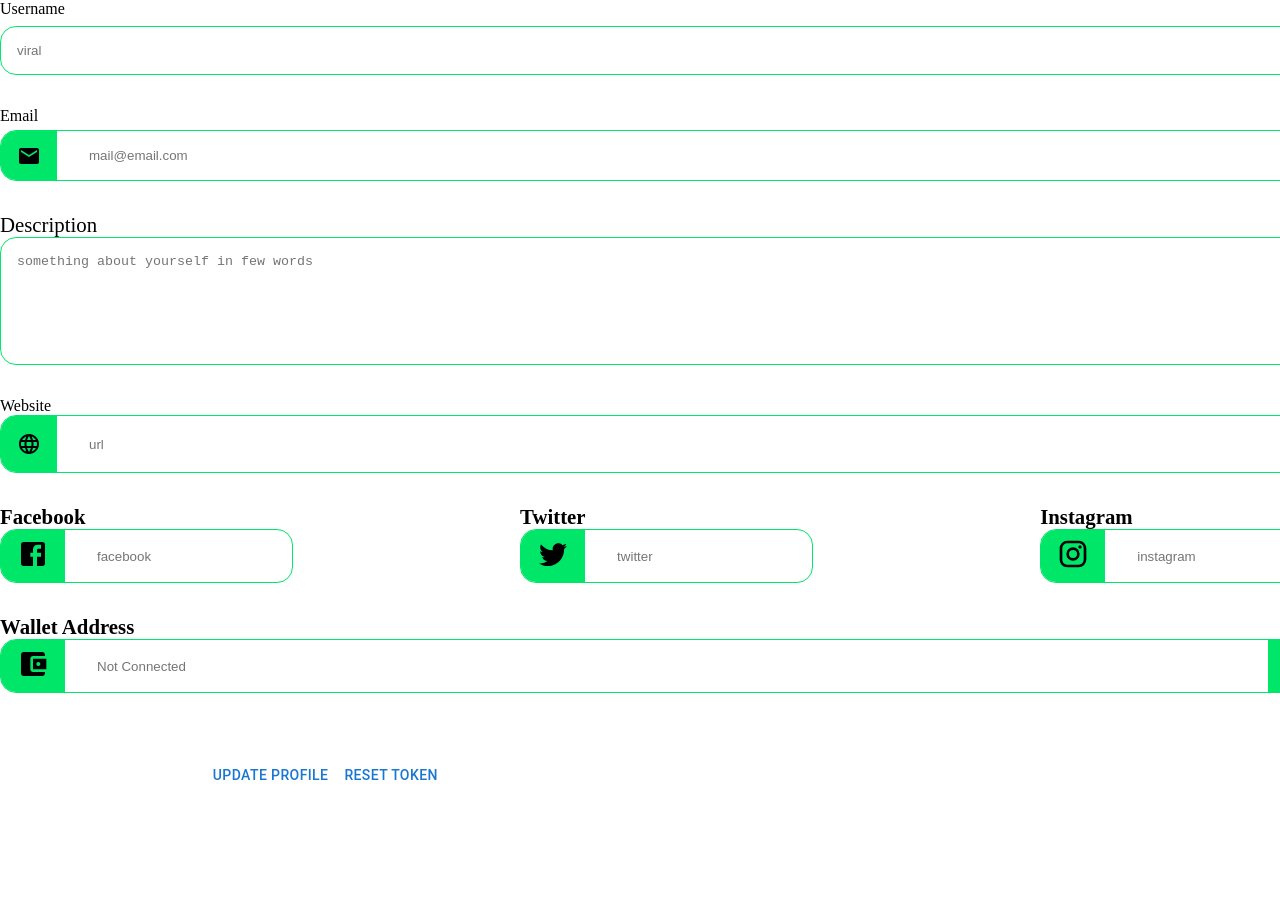
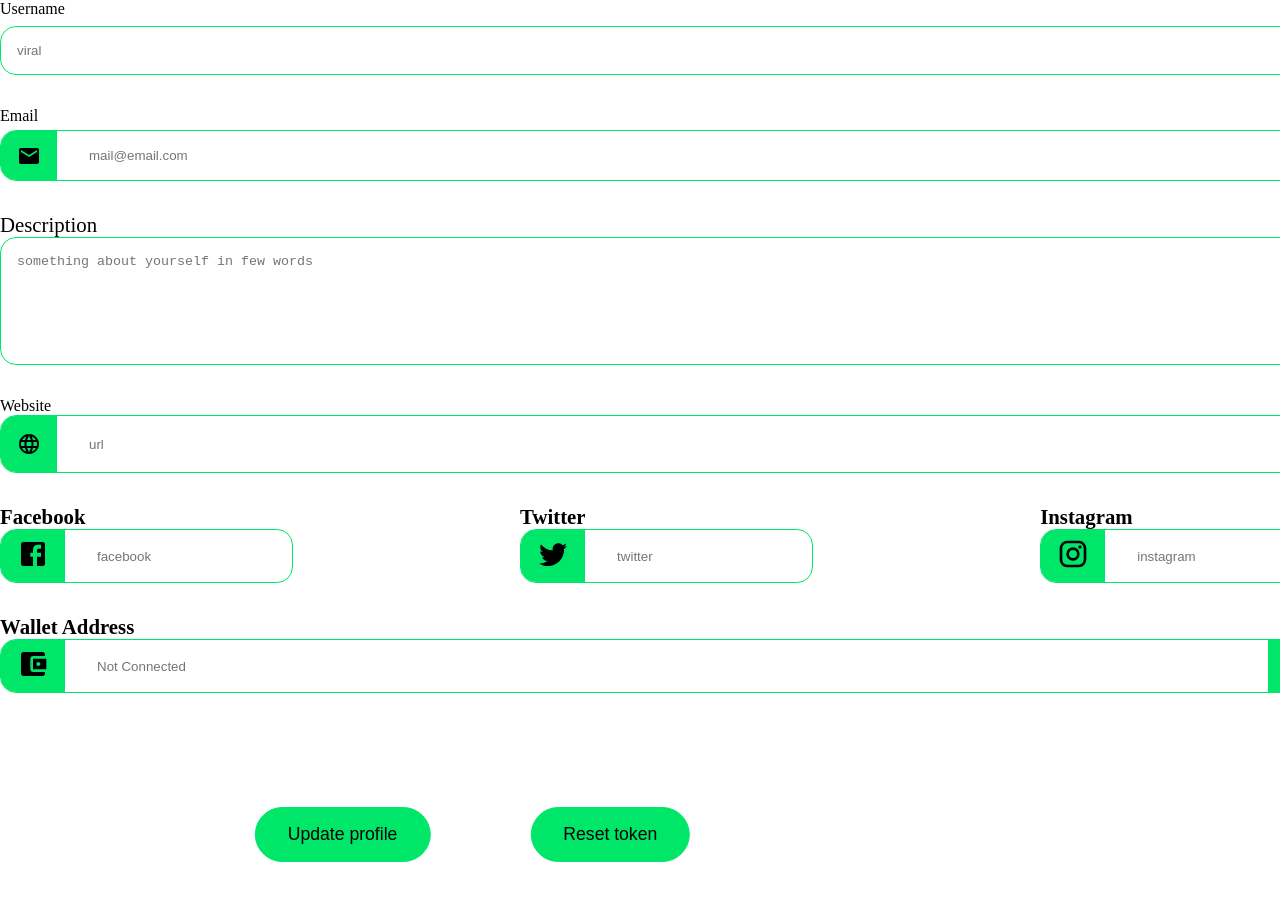
Before and after one commit to Dapper-D/quilt-main-chat, a Next.js app: page /Form in a window 1280 px wide. Shown: the top 900 px of the page. Before the commit the page ends 858 px from the top, so only its background shows below. Built offline with nearby package versions, Linux system fonts and the light colour scheme.

Commit message:
an experiment with classname

```diff
--- a/src/pages/Form.jsx
+++ b/src/pages/Form.jsx
@@ -435,11 +435,11 @@ const Form = () => {
             display: "flex",
           }}
         >
-          <Button className="button-press" handleClick={() => onSubmit()}>
+          <Button class="button-press" handleClick={() => onSubmit()}>
             Update profile
           </Button>
           <Button
-            className="button-press"
+            class="button-press"
             handleClick={() => {
               sessionStorage.clear();
               alert("Token deleted!!!");
```
